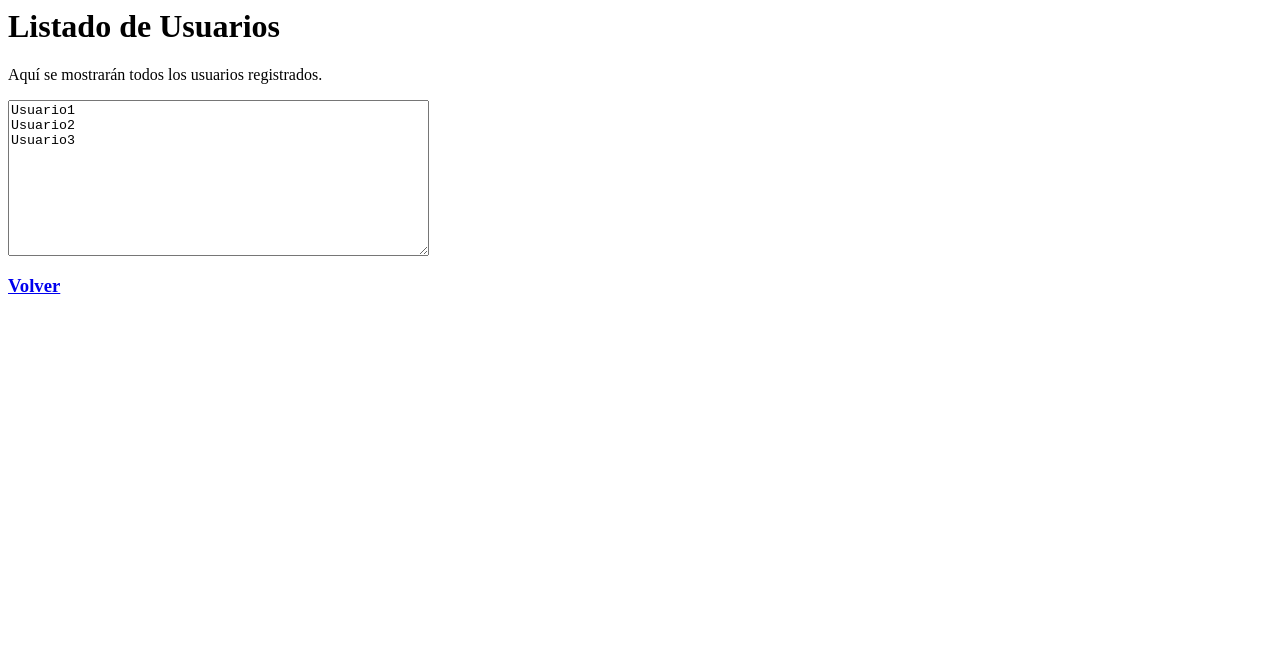
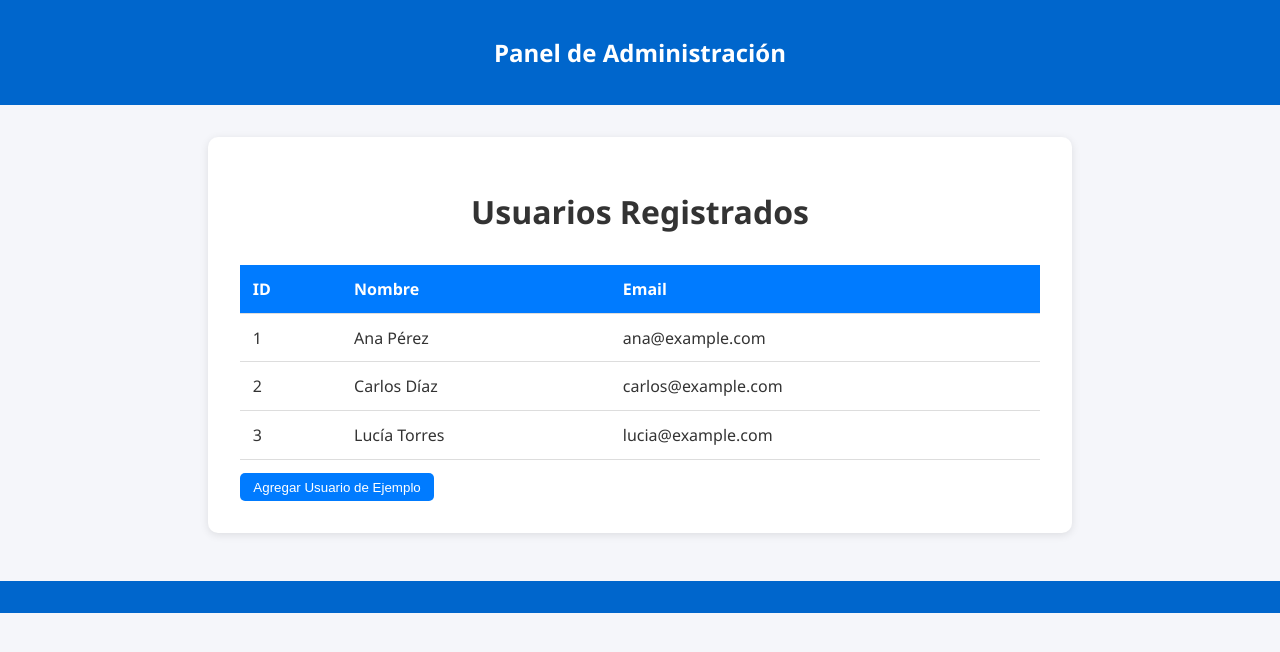
Before and after one commit to Thomas-456/Presentacion, a plain HTML site: page Listar Usuario.html in a window 1280 px wide. Drawn offline with Linux system fonts and the light colour scheme.

Commit message:
Refactor user listing page with new layout and styles

```diff
--- a/Listar Usuario.html
+++ b/Listar Usuario.html
@@ -1,15 +1,118 @@
-<html>
+<!DOCTYPE html>
+<html lang="es">
 <head>
-  <title>Listar Usuarios</title>
+  <meta charset="UTF-8" />
+  <meta name="viewport" content="width=device-width, initial-scale=1.0" />
+  <title>Lista de Usuarios Registrados</title>
+  <style>
+    body {
+      font-family: "Segoe UI", Arial, sans-serif;
+      background: #f5f6fa;
+      color: #333;
+      margin: 0;
+      padding: 0;
+    }
+    header {
+      background: #0066cc;
+      color: white;
+      padding: 1em 0;
+      text-align: center;
+    }
+    main {
+      max-width: 800px;
+      margin: 2em auto;
+      background: white;
+      padding: 2em;
+      border-radius: 10px;
+      box-shadow: 0 2px 8px rgba(0,0,0,0.1);
+    }
+    h1 {
+      text-align: center;
+      margin-bottom: 1em;
+    }
+    table {
+      width: 100%;
+      border-collapse: collapse;
+    }
+    th, td {
+      padding: 0.8em;
+      text-align: left;
+      border-bottom: 1px solid #ddd;
+    }
+    th {
+      background: #007bff;
+      color: white;
+    }
+    tr:hover {
+      background-color: #f1f1f1;
+    }
+    footer {
+      text-align: center;
+      padding: 1em;
+      background: #0066cc;
+      color: white;
+      margin-top: 3em;
+    }
+    button {
+      background: #007bff;
+      color: white;
+      border: none;
+      padding: 0.5em 1em;
+      border-radius: 5px;
+      cursor: pointer;
+      margin-top: 1em;
+    }
+    button:hover {
+      background: #0056b3;
+    }
+  </style>
 </head>
 <body>
-  <h1>Listado de Usuarios</h1>
-  <p>Aquí se mostrarán todos los usuarios registrados.</p>
-  <textarea rows="10" cols="50" readonly>
-Usuario1
-Usuario2
-Usuario3
-  </textarea>
-  <h3><a href="index.html">Volver</a></h3>
+  <header>
+    <h2>Panel de Administración</h2>
+  </header>
+  <main>
+    <h1>Usuarios Registrados</h1>
+    <table id="tabla-usuarios">
+      <thead>
+        <tr>
+          <th>ID</th>
+          <th>Nombre</th>
+          <th>Email</th>
+        </tr>
+      </thead>
+      <tbody>
+      </tbody>
+    </table>
+    <button onclick="agregarUsuario()">Agregar Usuario de Ejemplo</button>
+  </main>
+  <footer>
+  </footer>
+  <script>
+    const usuarios = [
+      { id: 1, nombre: "Ana Pérez", email: "ana@example.com" },
+      { id: 2, nombre: "Carlos Díaz", email: "carlos@example.com" },
+      { id: 3, nombre: "Lucía Torres", email: "lucia@example.com" }
+    ];
+    function mostrarUsuarios() {
+      const tbody = document.querySelector("#tabla-usuarios tbody");
+      tbody.innerHTML = "";
+      usuarios.forEach(u => {
+        const fila = document.createElement("tr");
+        fila.innerHTML = `<td>${u.id}</td><td>${u.nombre}</td><td>${u.email}</td>`;
+        tbody.appendChild(fila);
+      });
+    }
+    function agregarUsuario() {
+      const nuevo = {
+        id: usuarios.length + 1,
+        nombre: `Usuario ${usuarios.length + 1}`,
+        email: `usuario${usuarios.length + 1}@example.com`
+      };
+      usuarios.push(nuevo);
+      mostrarUsuarios();
+    }
+    mostrarUsuarios();
+  </script>
 </body>
 </html>
```
